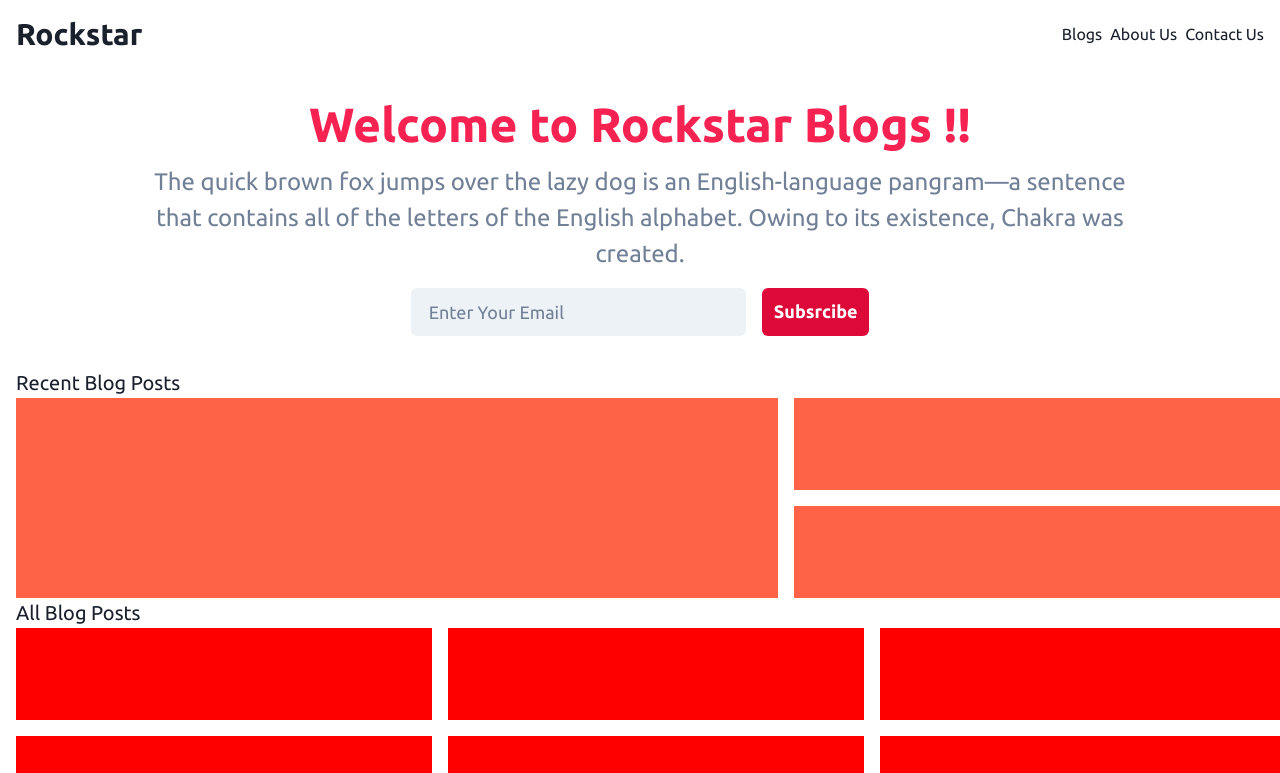
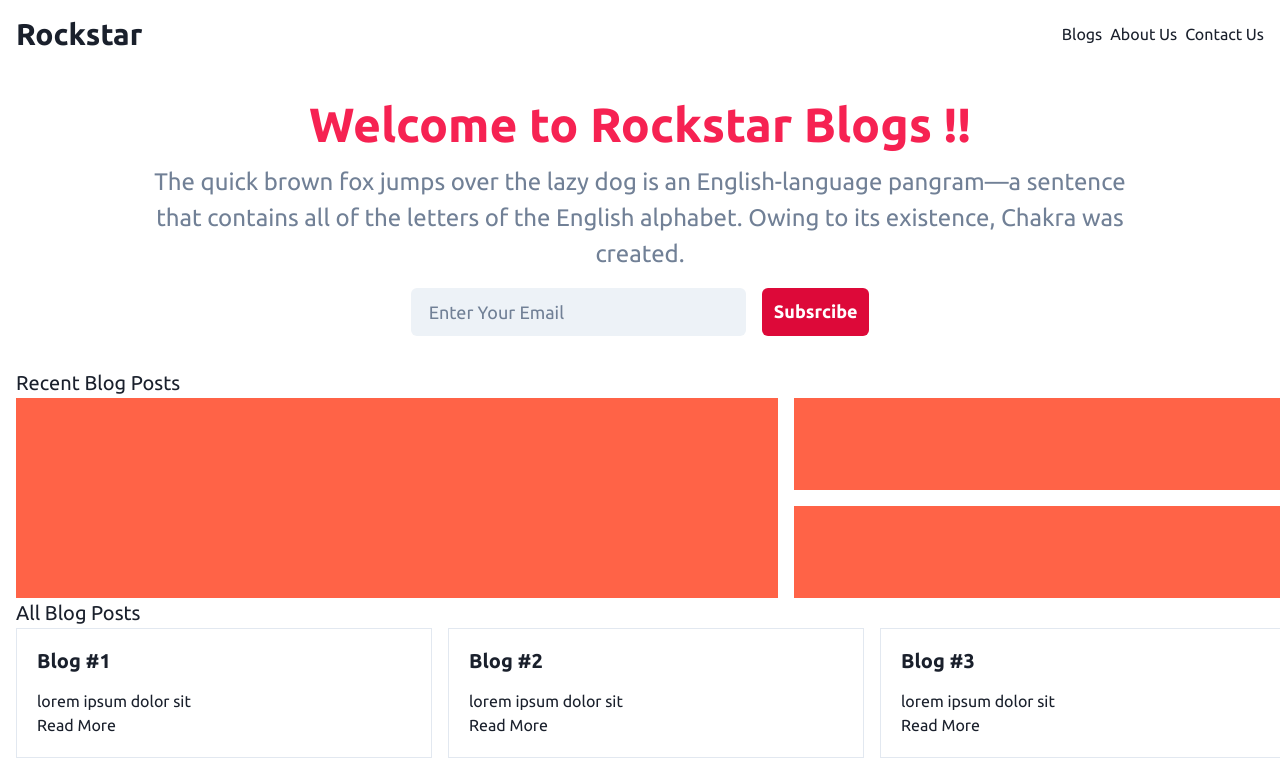
Before and after one commit to Aman7400/rockstar-blogs, a Next.js app: page / in a window 1280 px wide. Shown: the top 773 px of the page. Built offline with nearby package versions, Linux system fonts and the light colour scheme.

Commit message:
Add Blog Details page

```diff
--- a/pages/index.js
+++ b/pages/index.js
@@ -1,4 +1,6 @@
 import { Box, Button, Container, Grid, GridItem, Heading, Input, InputGroup, InputLeftElement, Text, useTheme } from '@chakra-ui/react'
+import Link from 'next/link'
+import React from 'react'
 import { MdBuild, MdCall } from "react-icons/md"
 
 export default function Home() {
@@ -59,6 +61,7 @@
   )
 }
 function AllBlogPosts() {
+  const [mouseOver,setMouseOver] = React.useState(false)
   return (
     <Container maxW="container.xl">
       <Text fontSize="xl" >
@@ -66,18 +69,22 @@
       </Text>
       {/* 3*3 grid of Articles */}
       <Grid
-        h='200px'
         templateColumns='repeat(6, 1fr)'
         gap={4}
         width="container.xl" >
         {
-          [1, 2, 3, 4, 5, 6].map((_, i) => <GridItem key={i} colSpan={2} bg='red' />)
+          [1, 2, 3, 4, 5, 6].map((title, i) =>
+            <GridItem key={i} colSpan={2}>
+              <Box p={5} onMouseOver={() => setMouseOver(true)} onMouseOut={() => setMouseOver(false)}shadow={mouseOver ? "lg" :"none"} borderWidth='1px'>
+                <Heading fontSize='xl'>Blog #{title}</Heading>
+                <Text mt={4}>lorem ipsum dolor sit</Text>
+                <Link href={`/blogs/${title}`}>Read More</Link>
+              </Box>
+            </GridItem>)
         }
       </Grid>
-
       {/* Pagination */}
       <Text>Pagination</Text>
-
     </Container>
   )
 }
```
Also changed, not shown: pages/blogs/[blogId].js (added, +18 -0 lines).
